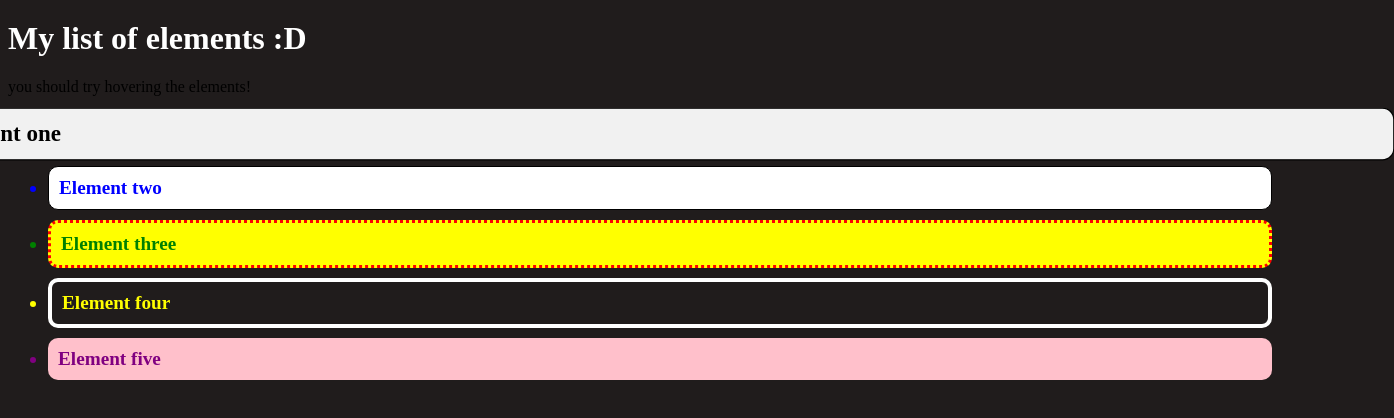
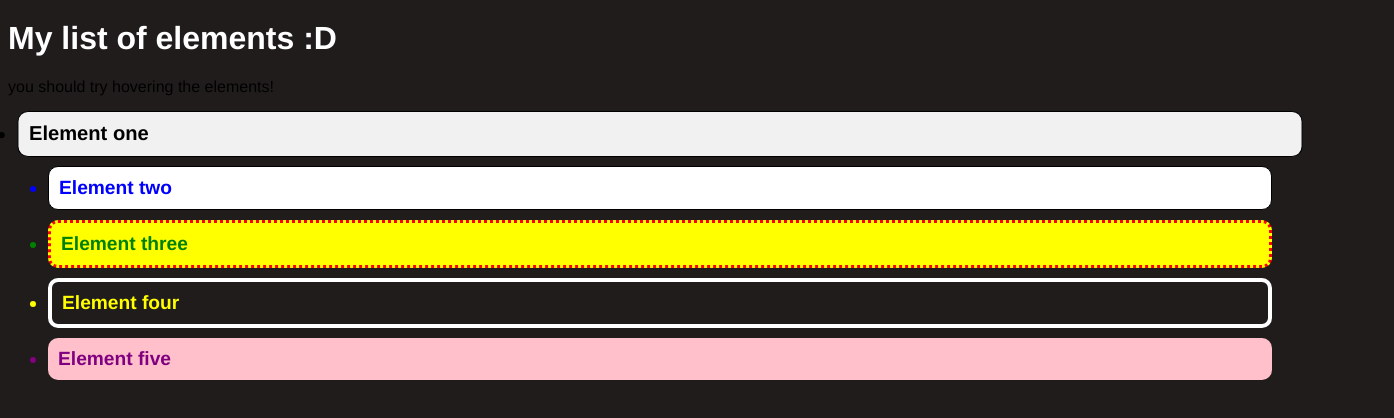
Before and after one commit to yazidears/palcam, a plain HTML site: page s3.html in a window 1280 px wide. In both pictures the pointer is over the item "Element one". Shown: the whole page, 1394 px wide, since content can reach past the window. Drawn offline with Linux system fonts and the light colour scheme.

Commit message:
REMEJORADO, bugs arreglados

```diff
--- a/s3.html
+++ b/s3.html
@@ -13,6 +13,7 @@
                 }
             }
             body{
+                font-family: Helvetica, Arial, sans-serif;
                 background-color: #201c1c;
             }
             .ls{
@@ -83,7 +84,7 @@
                 background-color: #f1f1f1;
                 color: black;
                 border: 1px solid black;
-                scale: 1.2;
+                scale: 1.05;
             }
         </style>
     </head>
```
